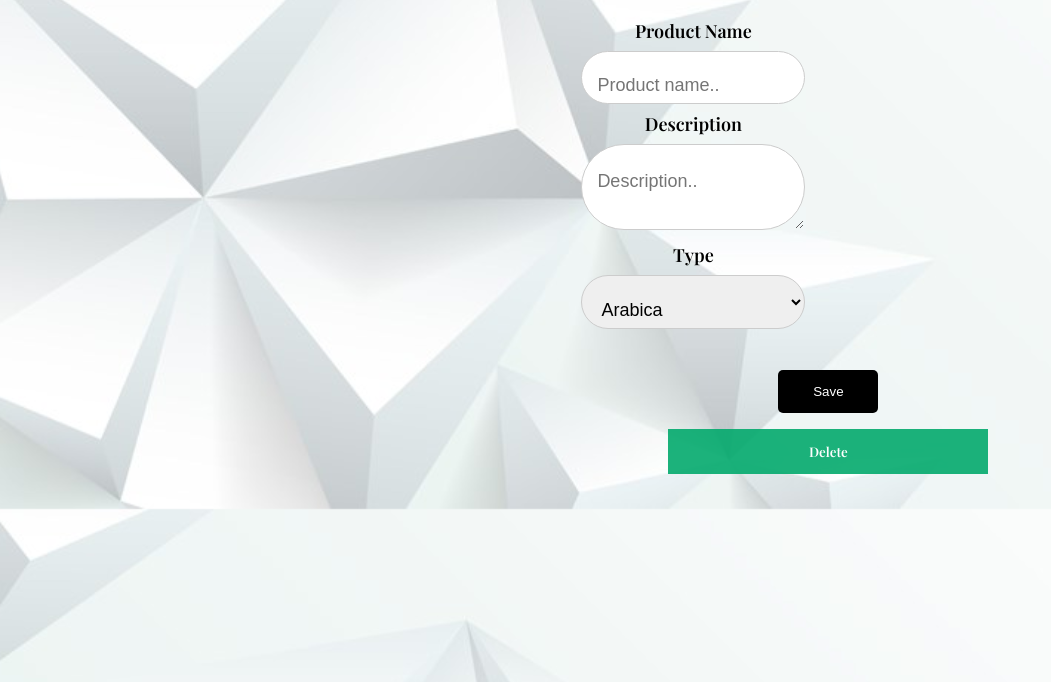
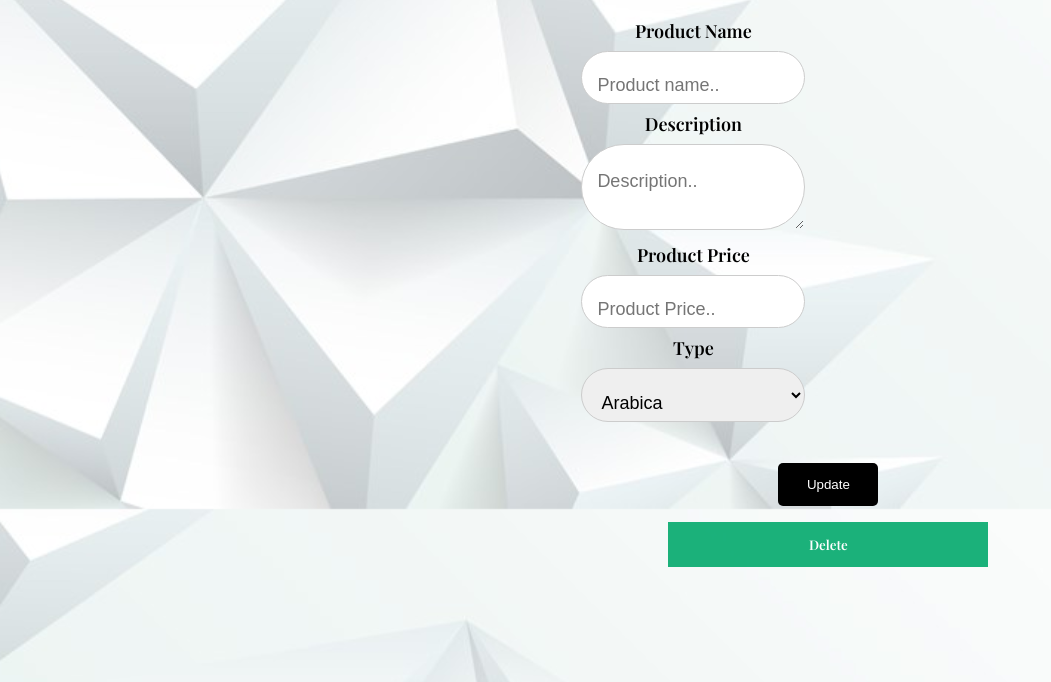
Before and after one commit to EJARNADO11/web, a PHP site: page /index.php?page=products&subpage=products&action=profile&id=101 in a window 1280 px wide. Shown: the part 291-973 px from the top of the page, without its empty margins (0-1051 px from the left). Run offline with PHP 8.4, Linux system fonts and the light colour scheme; the visitor is signed in with stand-in values (Sample User, id 1); data comes from the database, SQL or seed files in the repository; data that the repository does not hold is empty; some libraries are stand-ins or nearby versions.

Commit message:
Update view-product.php

```diff
--- a/inventory-system/products-module/view-product.php
+++ b/inventory-system/products-module/view-product.php
@@ -14,7 +14,8 @@
 
             <label for="lname">Description</label>
             <textarea id="desc" class="input" name="desc" placeholder="Description.."><?php echo $product->get_prod_desc($id);?></textarea>
-
+          <label for="price">Product Price</label>
+            <input type="number" id="price" class="input" name="price" placeholder="Product Price..">
             <input type="hidden" id="prodid" name="prodid" value="<?php echo $id;?>"/>
             <label for="ptype">Type</label>
             <select id="ptype" name="ptype">
@@ -31,9 +32,9 @@
         </select>
               </div>
         <div id="button-block">
-        <input type="submit" value="Save">
+        <input type="submit" value="Update">
   </form>
   <form method="POST" action="processes/process.product.php?action=delete">
-        <button type="submit" name="adm_username" value="<?php echo $product->get_prod_name($pid);?>"><a>Delete</a></button>
+        <button type="submit" name="prod_id" value="<?php echo $product->get_prod_id($id);?>"><a>Delete</a></button>
     </form>
 </div>
```
